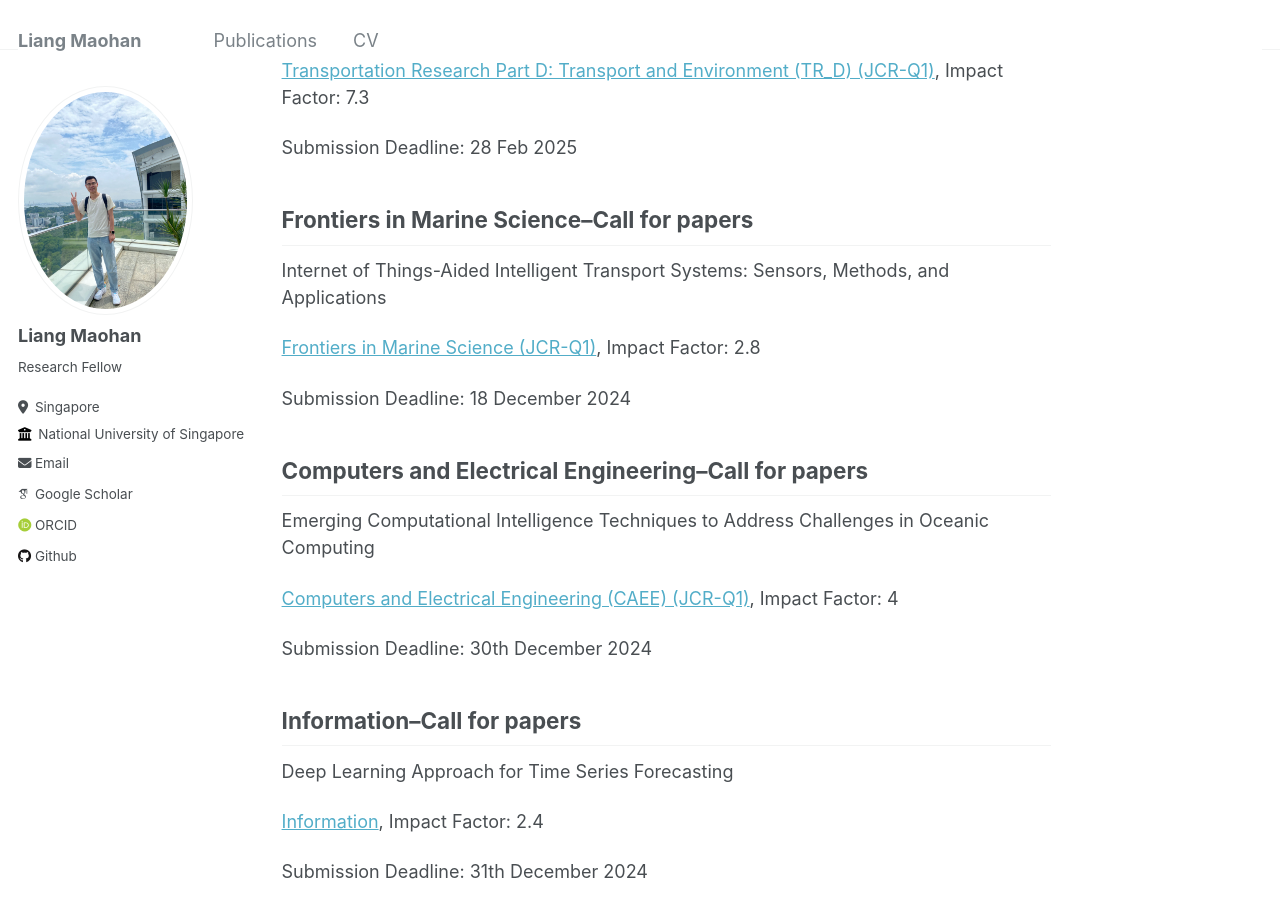
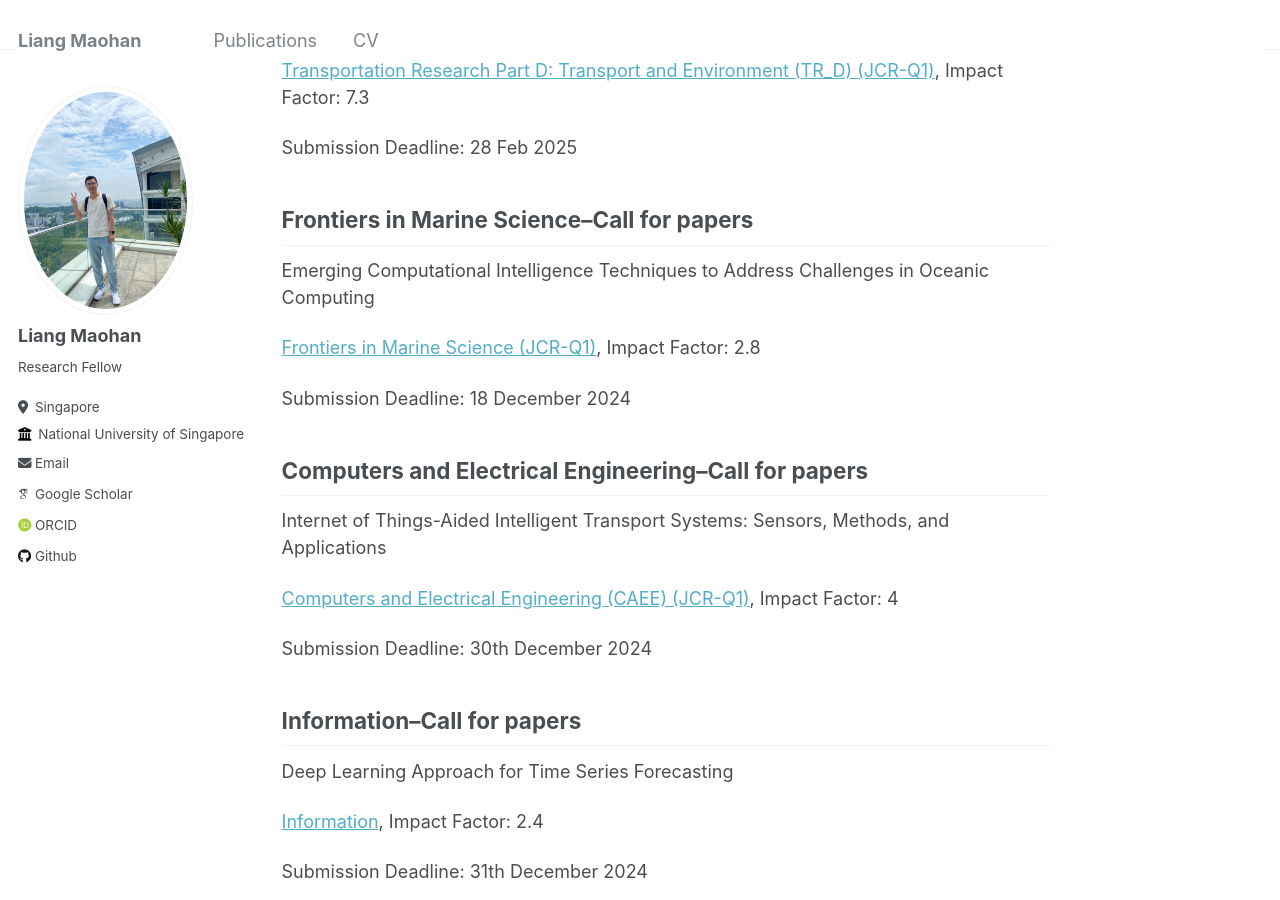
Before and after one commit to maohliang/nus.github.io, a Jekyll site: the page built from _pages/about.md, in a window 1280 px wide and 900 px high, scrolled down 460 px. Built offline with Jekyll 4.4.1, drawn with Linux system fonts in a browser that asks for light colours; some web fonts are replaced; part of the change alters nothing that is shown.

```diff
--- a/_pages/about.md
+++ b/_pages/about.md
@@ -22,7 +22,7 @@ Submission Deadline: 28 Feb 2025
 Frontiers in Marine Science--Call for papers
 ------
 
-Internet of Things-Aided Intelligent Transport Systems: Sensors, Methods, and Applications
+Emerging Computational Intelligence Techniques to Address Challenges in Oceanic Computing
 
  [Frontiers in Marine Science (JCR-Q1)](https://www.frontiersin.org/research-topics/65506/emerging-computational-intelligence-techniques-to-address-challenges-in-oceanic-computing), Impact Factor: 2.8
 
@@ -32,7 +32,7 @@ Submission Deadline: 18 December 2024
 Computers and Electrical Engineering--Call for papers
 ------
 
-Emerging Computational Intelligence Techniques to Address Challenges in Oceanic Computing
+Internet of Things-Aided Intelligent Transport Systems: Sensors, Methods, and Applications
 
  [Computers and Electrical Engineering (CAEE) (JCR-Q1)](https://www.sciencedirect.com/journal/computers-and-electrical-engineering/about/call-for-papers#internet-of-things-aided-intelligent-transport-systems-sensors-methods-and-applications), Impact Factor: 4
 
```
